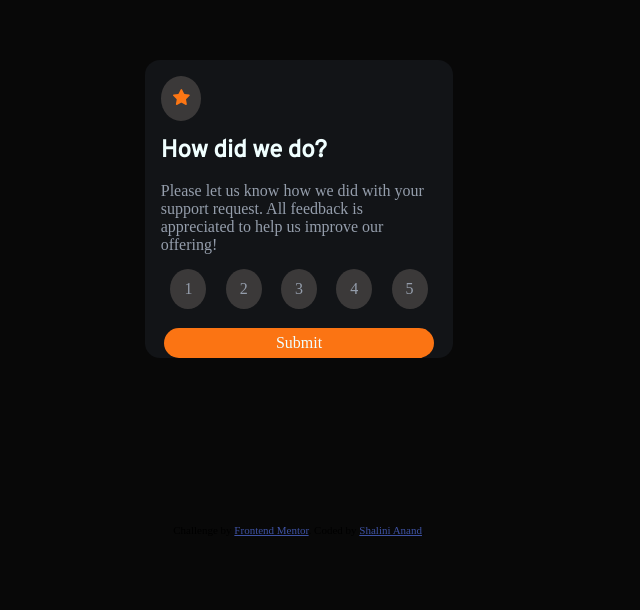
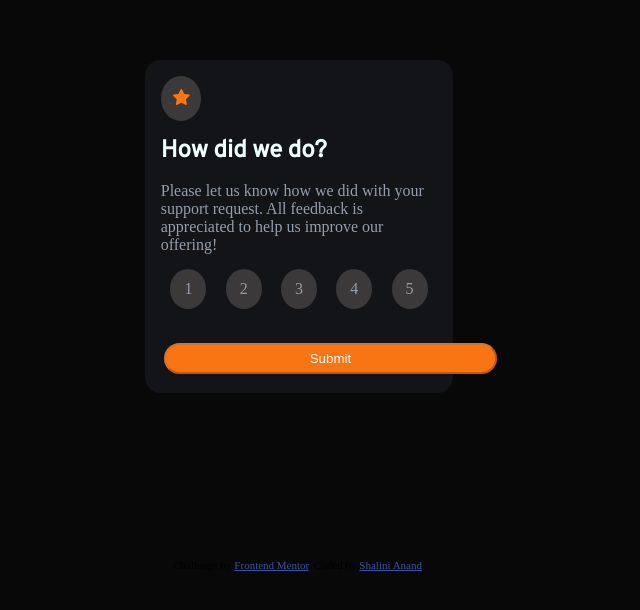
Before and after one commit to liniii31/interactive-rating-component-main, a plain HTML site: page index.html in a window 1280 px wide. Shown: the part 106-716 px from the top of the page, without its empty margins (341-981 px from the left). Drawn offline with Linux system fonts and the light colour scheme.

```diff
--- a/index.css
+++ b/index.css
@@ -59,6 +59,7 @@ body{
     text-align: center;
     padding:2%;
     border-radius: 25px;
+    width: 25em;
 }
 .button:hover{
     background-color: azure;
--- a/index.html
+++ b/index.html
@@ -28,7 +28,7 @@
       <div class="rate">4</div>
       <div class="rate">5</div>
     </div>
-    <div class="button">Submit</div>
+    <button class="button">Submit</button>
   </div>
   <div class="center" id="thanks-div">
     <div id="icon"><img src="./images/illustration-thank-you.svg" alt="thank you"/></div>
```
